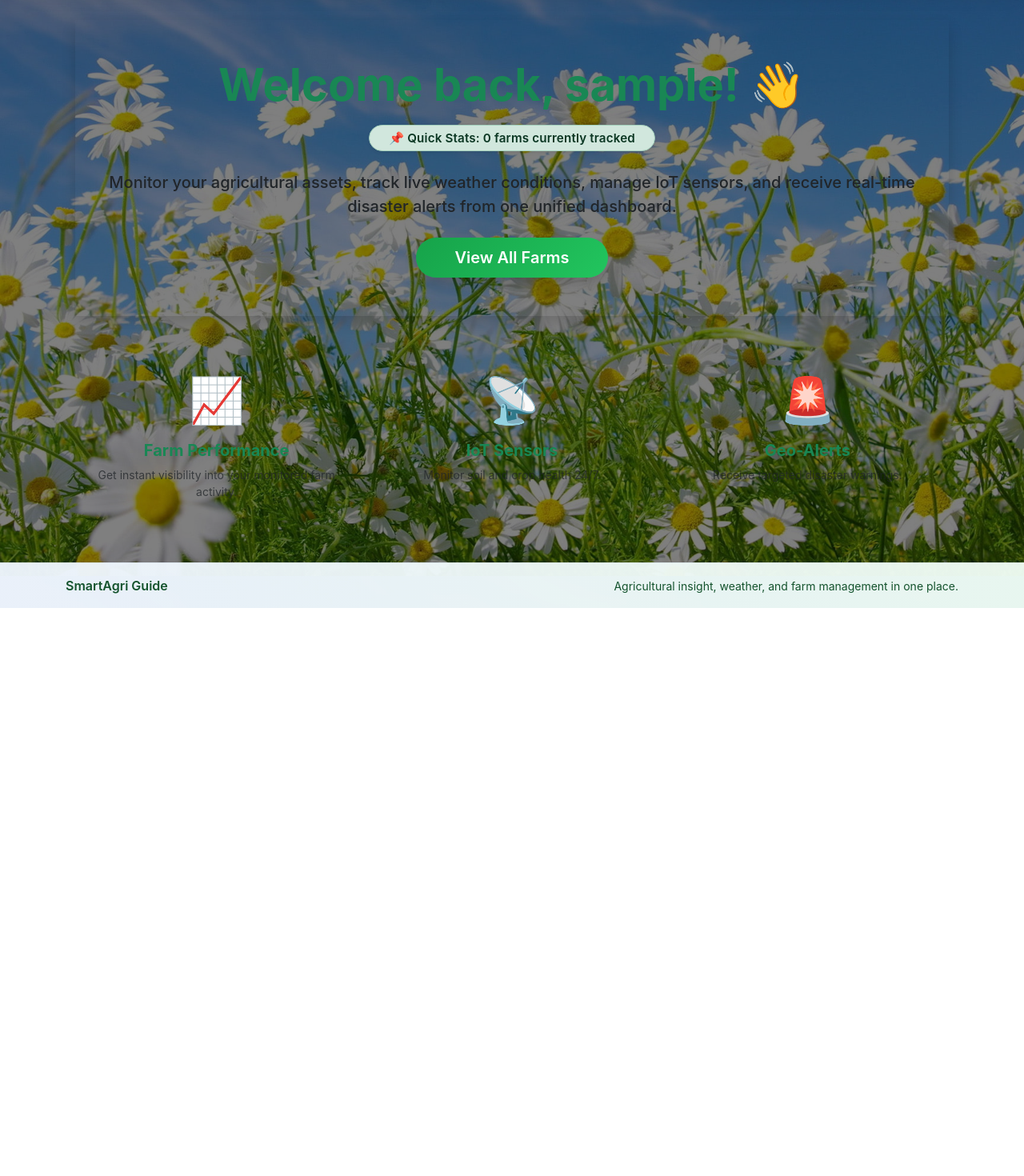
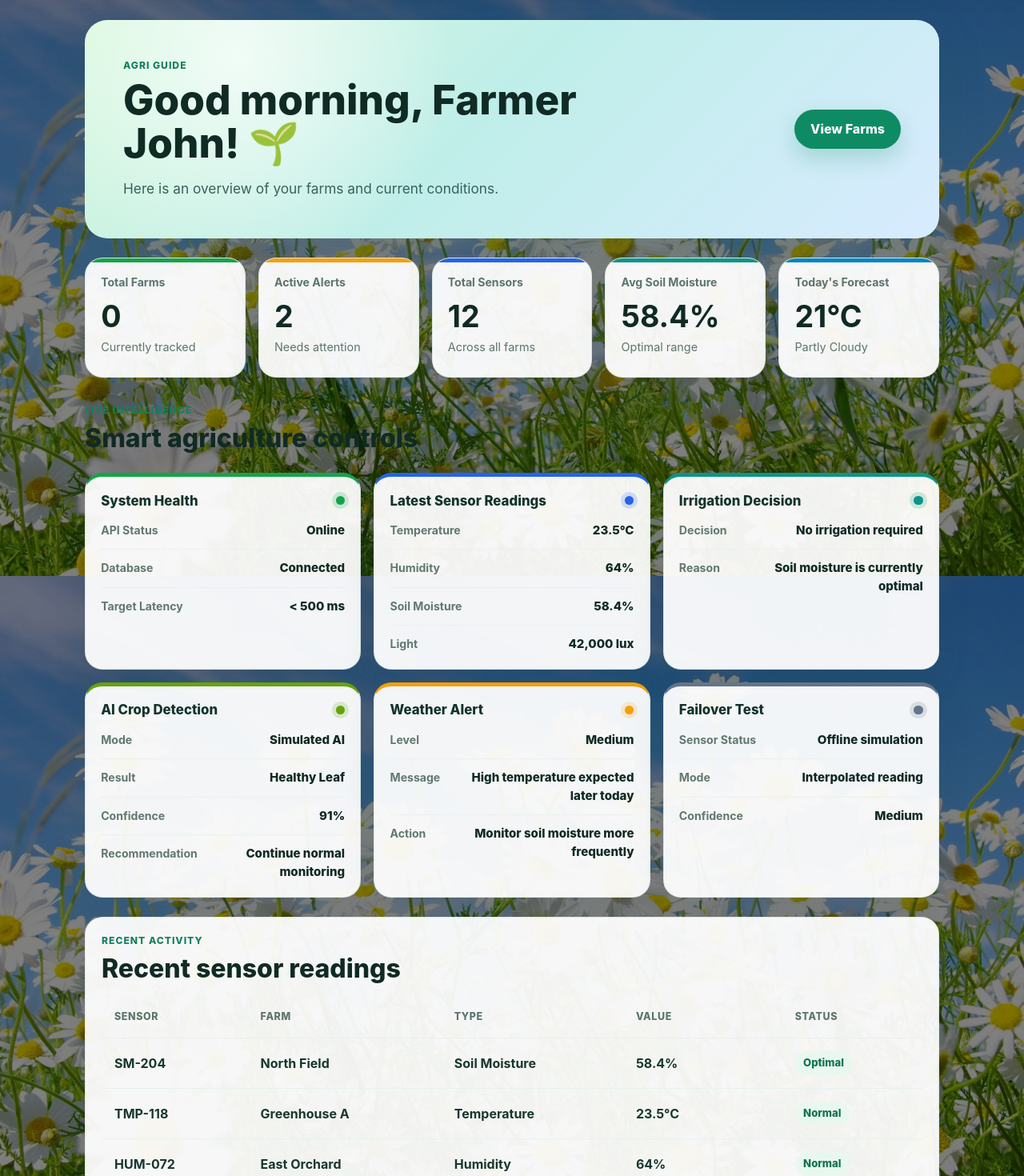
Before and after one commit to ratulsiddiky/Agri-Guide, an Angular app in the folder frontend/: page /home in a window 1280 px wide. Shown: the part 80-1550 px from the top of the page at 80% size. Before the commit the page ends 840 px from the top, so only its background shows below. Built offline with nearby package versions, Linux system fonts and the light colour scheme; no server answers; sample sign-in values are in the browser's storage.

Commit message:
Improve main dashboard UI for AT3 MVP

```diff
--- a/frontend/src/app/components/dashboard/home/home.css
+++ b/frontend/src/app/components/dashboard/home/home.css
@@ -1,82 +1,342 @@
-.hero-section {
-  background: linear-gradient(rgba(15, 23, 42, 0.42), rgba(15, 23, 42, 0.42)),
-    url('/assets/images/daisy-field.jpg');
-  background-size: cover;
-  background-position: center;
-  background-attachment: fixed;
-  color: white;
-  min-height: 300px;
+.smart-dashboard {
   display: flex;
   flex-direction: column;
-  justify-content: center;
-  border-radius: 1rem;
-  margin-bottom: 2rem;
-  padding: 2rem;
-  box-shadow: 0 10px 30px -10px rgba(0, 0, 0, 0.2);
+  gap: 1.5rem;
+  padding: 1.5rem;
+  color: #14241f;
+  font-family: Inter, system-ui, -apple-system, BlinkMacSystemFont, "Segoe UI", sans-serif;
 }
 
-.hero-section h1 {
-  font-size: 2.5rem;
-  font-weight: 700;
-  margin-bottom: 1rem;
-  text-shadow: 2px 2px 4px rgba(0, 0, 0, 0.5);
+.welcome-hero {
+  display: flex;
+  align-items: center;
+  justify-content: space-between;
+  gap: 1.5rem;
+  min-height: 220px;
+  padding: clamp(1.5rem, 4vw, 3rem);
+  border-radius: 28px;
+  background:
+    radial-gradient(circle at 18% 18%, rgba(255, 255, 255, 0.72), transparent 30%),
+    linear-gradient(135deg, #d8f8dd 0%, #bfeee9 46%, #d8ebff 100%);
+  box-shadow: 0 22px 60px rgba(26, 97, 86, 0.16);
+  overflow: hidden;
 }
 
-.hero-section p {
-  font-size: 1.25rem;
-  margin-bottom: 2rem;
-  text-shadow: 1px 1px 2px rgba(0, 0, 0, 0.5);
+.eyebrow {
+  margin: 0 0 0.45rem;
+  color: #168060;
+  font-size: 0.76rem;
+  font-weight: 800;
+  letter-spacing: 0.08em;
+  text-transform: uppercase;
 }
 
-.feature-cards {
-  margin: 2rem 0;
+.welcome-hero h1,
+.section-heading h2,
+.table-title h2 {
+  margin: 0;
+  color: #102a24;
+  font-weight: 800;
+  letter-spacing: 0;
 }
 
-.live-indicator {
-  display: inline-block;
-  width: 8px;
-  height: 8px;
-  background-color: #16a34a;
-  border-radius: 50%;
-  animation: pulse 2s infinite;
-  margin-right: 6px;
-  vertical-align: middle;
+.welcome-hero h1 {
+  max-width: 720px;
+  font-size: clamp(2rem, 4vw, 3.7rem);
+  line-height: 1.05;
 }
 
-@keyframes pulse {
-  0% {
-    box-shadow: 0 0 0 0 rgba(22, 163, 74, 0.7);
+.hero-subtitle {
+  max-width: 560px;
+  margin: 1rem 0 0;
+  color: #376159;
+  font-size: 1.08rem;
+  line-height: 1.6;
 }
-  70% {
-    box-shadow: 0 0 0 8px rgba(22, 163, 74, 0);
+
+.hero-action {
+  flex: 0 0 auto;
+  display: inline-flex;
+  align-items: center;
+  justify-content: center;
+  min-height: 46px;
+  padding: 0.78rem 1.25rem;
+  border-radius: 999px;
+  background: #0f8b63;
+  color: #ffffff;
+  font-weight: 800;
+  text-decoration: none;
+  box-shadow: 0 12px 28px rgba(15, 139, 99, 0.24);
+  transition: transform 0.2s ease, box-shadow 0.2s ease;
 }
-  100% {
-    box-shadow: 0 0 0 0 rgba(22, 163, 74, 0);
+
+.hero-action:hover {
+  color: #ffffff;
+  transform: translateY(-2px);
+  box-shadow: 0 16px 34px rgba(15, 139, 99, 0.28);
+}
+
+.kpi-grid,
+.feature-grid {
+  display: grid;
+  gap: 1rem;
+}
+
+.kpi-grid {
+  grid-template-columns: repeat(5, minmax(0, 1fr));
+}
+
+.feature-grid {
+  grid-template-columns: repeat(3, minmax(0, 1fr));
+}
+
+.dashboard-card {
+  border: 1px solid rgba(40, 122, 100, 0.12);
+  border-radius: 22px;
+  background: rgba(255, 255, 255, 0.94);
+  box-shadow: 0 16px 42px rgba(28, 81, 70, 0.1);
+}
+
+.kpi-card {
+  min-height: 150px;
+  padding: 1.2rem;
+  position: relative;
+  overflow: hidden;
+}
+
+.kpi-card::before {
+  content: "";
+  position: absolute;
+  inset: 0;
+  border-top: 5px solid var(--tone-color, #16a34a);
+  pointer-events: none;
+}
+
+.kpi-card p,
+.kpi-card span {
+  margin: 0;
+  color: #5c746e;
+}
+
+.kpi-card p {
+  font-size: 0.88rem;
+  font-weight: 700;
+}
+
+.kpi-card strong {
+  display: block;
+  margin: 0.8rem 0 0.35rem;
+  color: #102a24;
+  font-size: clamp(1.7rem, 3vw, 2.35rem);
+  line-height: 1.05;
+}
+
+.kpi-card span {
+  font-size: 0.9rem;
+}
+
+.tone-green,
+.accent-green {
+  --tone-color: #16a34a;
+}
+
+.tone-amber,
+.accent-amber {
+  --tone-color: #f59e0b;
+}
+
+.tone-blue,
+.accent-blue {
+  --tone-color: #2563eb;
+}
+
+.tone-teal,
+.accent-teal {
+  --tone-color: #0d9488;
+}
+
+.tone-sky {
+  --tone-color: #0284c7;
+}
+
+.accent-lime {
+  --tone-color: #65a30d;
+}
+
+.accent-slate {
+  --tone-color: #64748b;
+}
+
+.section-heading {
+  display: flex;
+  align-items: end;
+  justify-content: space-between;
+  margin-top: 0.5rem;
+}
+
+.section-heading h2,
+.table-title h2 {
+  font-size: clamp(1.4rem, 2.5vw, 2rem);
+}
+
+.feature-card {
+  padding: 1.2rem;
+}
+
+.feature-card {
+  border-top: 5px solid var(--tone-color, #16a34a);
+}
+
+.card-header {
+  display: flex;
+  align-items: center;
+  justify-content: space-between;
+  gap: 1rem;
+  margin-bottom: 1rem;
+}
+
+.card-header h3 {
+  margin: 0;
+  color: #12332b;
+  font-size: 1.05rem;
+  font-weight: 800;
+}
+
+.status-dot {
+  width: 0.72rem;
+  height: 0.72rem;
+  border-radius: 999px;
+  background: var(--tone-color, #16a34a);
+  box-shadow: 0 0 0 5px color-mix(in srgb, var(--tone-color, #16a34a) 18%, transparent);
+}
+
+.feature-card dl {
+  display: grid;
+  gap: 0.75rem;
+  margin: 0;
+}
+
+.feature-card dl div {
+  display: flex;
+  align-items: baseline;
+  justify-content: space-between;
+  gap: 1rem;
+  padding-bottom: 0.75rem;
+  border-bottom: 1px solid #e7f1ee;
+}
+
+.feature-card dl div:last-child {
+  padding-bottom: 0;
+  border-bottom: 0;
+}
+
+.feature-card dt {
+  color: #60786f;
+  font-size: 0.88rem;
+  font-weight: 700;
+}
+
+.feature-card dd {
+  margin: 0;
+  color: #102a24;
+  font-size: 0.94rem;
+  font-weight: 800;
+  text-align: right;
+}
+
+.table-card {
+  padding: 1.25rem;
+}
+
+.table-title {
+  margin-bottom: 1rem;
+}
+
+.table-wrap {
+  width: 100%;
+  overflow-x: auto;
+}
+
+table {
+  width: 100%;
+  border-collapse: collapse;
+  min-width: 680px;
+}
+
+th,
+td {
+  padding: 1rem;
+  border-bottom: 1px solid #e7f1ee;
+  text-align: left;
+  white-space: nowrap;
+}
+
+th {
+  color: #5c746e;
+  font-size: 0.78rem;
+  font-weight: 800;
+  letter-spacing: 0.05em;
+  text-transform: uppercase;
+}
+
+td {
+  color: #17372f;
+  font-weight: 650;
+}
+
+tbody tr:last-child td {
+  border-bottom: 0;
+}
+
+.reading-status {
+  display: inline-flex;
+  align-items: center;
+  min-height: 30px;
+  padding: 0.3rem 0.65rem;
+  border-radius: 999px;
+  background: #e9f8ef;
+  color: #13734f;
+  font-size: 0.82rem;
+  font-weight: 800;
+}
+
+@media (max-width: 1180px) {
+  .kpi-grid {
+    grid-template-columns: repeat(3, minmax(0, 1fr));
+  }
+
+  .feature-grid {
+    grid-template-columns: repeat(2, minmax(0, 1fr));
   }
 }
 
-.transition-hover {
-  transition: transform 0.3s ease, box-shadow 0.3s ease;
-  cursor: pointer;
+@media (max-width: 760px) {
+  .smart-dashboard {
+    padding: 1rem;
   }
 
-.transition-hover:hover {
-  transform: translateY(-8px);
-  box-shadow: 0 15px 30px rgba(21, 128, 61, 0.15) !important;
+  .welcome-hero {
+    align-items: flex-start;
+    flex-direction: column;
+    border-radius: 22px;
   }
 
-.quick-stats-badge {
-  font-size: 0.95rem;
-  font-weight: 600;
-  letter-spacing: 0.01em;
+  .hero-action {
+    width: 100%;
   }
 
-.feature-card {
-  transition: transform 0.2s ease, box-shadow 0.2s ease;
-  cursor: pointer;
+  .kpi-grid,
+  .feature-grid {
+    grid-template-columns: 1fr;
   }
 
-.feature-card:hover {
-  transform: translateY(-6px);
-  box-shadow: 0 15px 30px rgba(21, 128, 61, 0.15) !important;
+  .feature-card dl div {
+    align-items: flex-start;
+    flex-direction: column;
+    gap: 0.25rem;
   }
+
+  .feature-card dd {
+    text-align: left;
+  }
+}
--- a/frontend/src/app/components/dashboard/home/home.html
+++ b/frontend/src/app/components/dashboard/home/home.html
@@ -1,52 +1,82 @@
-<div class="container mt-5">
-  <div class="glass-card text-center py-5 px-4 mb-5 shadow">
-    <h1 class="display-4 text-success fw-bold mb-3">Welcome back, {{ greetingName }}! 👋</h1>
-
-    <div class="mb-4">
-      @if (isLoadingStats) {
-        <span class="badge rounded-pill quick-stats-badge bg-secondary-subtle text-dark border border-secondary-subtle px-4 py-2 shadow-sm">
-          ⏳ Loading quick stats...
-        </span>
-      } @else {
-        <span class="badge rounded-pill quick-stats-badge bg-success-subtle text-success-emphasis border border-success-subtle px-4 py-2 shadow-sm">
-          📌 Quick Stats: {{ totalFarms }} farms currently tracked
-        </span>
-      }
+<main class="smart-dashboard">
+  <section class="welcome-hero">
+    <div>
+      <p class="eyebrow">Agri Guide</p>
+      <h1>Good morning, Farmer John! 🌱</h1>
+      <p class="hero-subtitle">Here is an overview of your farms and current conditions.</p>
     </div>
 
-    <p class="lead text-dark mt-3 mb-4 fw-medium">
-      Monitor your agricultural assets, track live weather conditions, manage IoT sensors,
-      and receive real-time disaster alerts from one unified dashboard.
-    </p>
+    <a routerLink="/farms" class="hero-action">View Farms</a>
+  </section>
 
-    <div class="d-flex justify-content-center gap-3 flex-wrap mt-4">
-      <a routerLink="/farms" class="btn btn-success btn-lg shadow px-5 rounded-pill">View All Farms</a>
+  <section class="kpi-grid" aria-label="Farm overview">
+    @for (card of dashboardKpiCards; track card.label) {
+      <article class="dashboard-card kpi-card" [ngClass]="'tone-' + card.tone">
+        <p>{{ card.label }}</p>
+        <strong>{{ card.value }}</strong>
+        <span>{{ card.detail }}</span>
+      </article>
+    }
+  </section>
+
+  <section class="section-heading">
+    <div>
+      <p class="eyebrow">Live Intelligence</p>
+      <h2>Smart agriculture controls</h2>
     </div>
-  </div>
+  </section>
 
-  <div class="row g-3 mb-5">
-    <div class="col-md-4">
-      <div class="glass-card p-4 h-100 border-0 text-center feature-card">
-        <div class="display-4 mb-3">📈</div>
-        <h5 class="text-success fw-bold">Farm Performance</h5>
-        <p class="text-muted mb-0 small">Get instant visibility into your monitored farm activity.</p>
+  <section class="feature-grid" aria-label="Smart agriculture insights">
+    @for (card of smartFeatureCards; track card.title) {
+      <article class="dashboard-card feature-card" [ngClass]="'accent-' + card.accent">
+        <div class="card-header">
+          <h3>{{ card.title }}</h3>
+          <span class="status-dot"></span>
+        </div>
+
+        <dl>
+          @for (metric of card.metrics; track metric.label) {
+            <div>
+              <dt>{{ metric.label }}</dt>
+              <dd>{{ metric.value }}</dd>
+            </div>
+          }
+        </dl>
+      </article>
+    }
+  </section>
+
+  <section class="dashboard-card table-card">
+    <div class="table-title">
+      <div>
+        <p class="eyebrow">Recent Activity</p>
+        <h2>Recent sensor readings</h2>
       </div>
     </div>
 
-    <div class="col-md-4">
-      <div class="glass-card p-4 h-100 border-0 text-center feature-card">
-        <div class="display-4 mb-3">📡</div>
-        <h5 class="text-success fw-bold">IoT Sensors</h5>
-        <p class="text-muted mb-0 small">Monitor soil and crop health 24/7.</p>
-      </div>
+    <div class="table-wrap">
+      <table>
+        <thead>
+          <tr>
+            <th>Sensor</th>
+            <th>Farm</th>
+            <th>Type</th>
+            <th>Value</th>
+            <th>Status</th>
+          </tr>
+        </thead>
+        <tbody>
+          @for (row of sensorRows; track row.sensor) {
+            <tr>
+              <td>{{ row.sensor }}</td>
+              <td>{{ row.farm }}</td>
+              <td>{{ row.type }}</td>
+              <td>{{ row.value }}</td>
+              <td><span class="reading-status">{{ row.status }}</span></td>
+            </tr>
+          }
+        </tbody>
+      </table>
     </div>
-
-    <div class="col-md-4">
-      <div class="glass-card p-4 h-100 border-0 text-center feature-card">
-        <div class="display-4 mb-3">🚨</div>
-        <h5 class="text-success fw-bold">Geo-Alerts</h5>
-        <p class="text-muted mb-0 small">Receive targeted disaster warnings.</p>
-      </div>
-    </div>
-  </div>
-</div>
+  </section>
+</main>
--- a/frontend/src/app/components/dashboard/home/home.ts
+++ b/frontend/src/app/components/dashboard/home/home.ts
@@ -23,9 +23,90 @@ export class Home implements OnInit, OnDestroy {
   isLoadingStats = true;
   private destroy$ = new Subject<void>();
 
+  readonly kpiCards = [
+    { label: 'Total Farms', value: this.totalFarms, detail: 'Currently tracked', tone: 'green' },
+    { label: 'Active Alerts', value: '2', detail: 'Needs attention', tone: 'amber' },
+    { label: 'Total Sensors', value: '12', detail: 'Across all farms', tone: 'blue' },
+    { label: 'Avg Soil Moisture', value: '58.4%', detail: 'Optimal range', tone: 'teal' },
+    { label: "Today's Forecast", value: '21°C', detail: 'Partly Cloudy', tone: 'sky' },
+  ];
+
+  readonly smartFeatureCards = [
+    {
+      title: 'System Health',
+      accent: 'green',
+      metrics: [
+        { label: 'API Status', value: 'Online' },
+        { label: 'Database', value: 'Connected' },
+        { label: 'Target Latency', value: '< 500 ms' },
+      ],
+    },
+    {
+      title: 'Latest Sensor Readings',
+      accent: 'blue',
+      metrics: [
+        { label: 'Temperature', value: '23.5°C' },
+        { label: 'Humidity', value: '64%' },
+        { label: 'Soil Moisture', value: '58.4%' },
+        { label: 'Light', value: '42,000 lux' },
+      ],
+    },
+    {
+      title: 'Irrigation Decision',
+      accent: 'teal',
+      metrics: [
+        { label: 'Decision', value: 'No irrigation required' },
+        { label: 'Reason', value: 'Soil moisture is currently optimal' },
+      ],
+    },
+    {
+      title: 'AI Crop Detection',
+      accent: 'lime',
+      metrics: [
+        { label: 'Mode', value: 'Simulated AI' },
+        { label: 'Result', value: 'Healthy Leaf' },
+        { label: 'Confidence', value: '91%' },
+        { label: 'Recommendation', value: 'Continue normal monitoring' },
+      ],
+    },
+    {
+      title: 'Weather Alert',
+      accent: 'amber',
+      metrics: [
+        { label: 'Level', value: 'Medium' },
+        { label: 'Message', value: 'High temperature expected later today' },
+        { label: 'Action', value: 'Monitor soil moisture more frequently' },
+      ],
+    },
+    {
+      title: 'Failover Test',
+      accent: 'slate',
+      metrics: [
+        { label: 'Sensor Status', value: 'Offline simulation' },
+        { label: 'Mode', value: 'Interpolated reading' },
+        { label: 'Confidence', value: 'Medium' },
+      ],
+    },
+  ];
+
+  readonly sensorRows = [
+    { sensor: 'SM-204', farm: 'North Field', type: 'Soil Moisture', value: '58.4%', status: 'Optimal' },
+    { sensor: 'TMP-118', farm: 'Greenhouse A', type: 'Temperature', value: '23.5°C', status: 'Normal' },
+    { sensor: 'HUM-072', farm: 'East Orchard', type: 'Humidity', value: '64%', status: 'Normal' },
+    { sensor: 'LUX-331', farm: 'South Plot', type: 'Light', value: '42,000 lux', status: 'High' },
+  ];
+
   get greetingName(): string {
     const user = this.authService.currentUserSignal();
     return user?.username || 'Farmer';
+  }
+
+  get dashboardKpiCards() {
+    return this.kpiCards.map((card) =>
+      card.label === 'Total Farms'
+        ? { ...card, value: this.isLoadingStats ? '...' : this.totalFarms }
+        : card
+    );
   }
 
   ngOnInit() {
```
Lines whose indentation alone changed are shown as unchanged.
